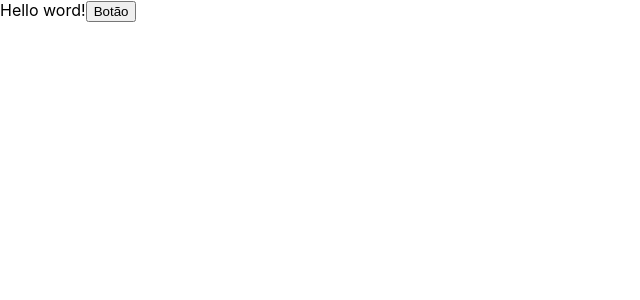
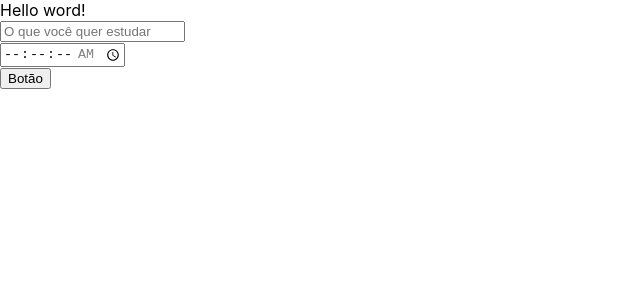
Before and after one commit to felipemarinhodev/alura-studies, a React (Create React App) app: page / in a window 1280 px wide. Shown: the top 300 px of the page, without its empty margins (0-640 px from the left). Built offline with nearby package versions, Linux system fonts and the light colour scheme.

Commit message:
use Formulario

```diff
--- a/src/App.tsx
+++ b/src/App.tsx
@@ -1,11 +1,11 @@
-import Button from './components/Button';
+import Formulario from './components/Formulario';
 
 function App() {
   return (
     <div className="App">
       Hello word!
 
-      <Button />
+      <Formulario />
     </div>
   );
 }
```
